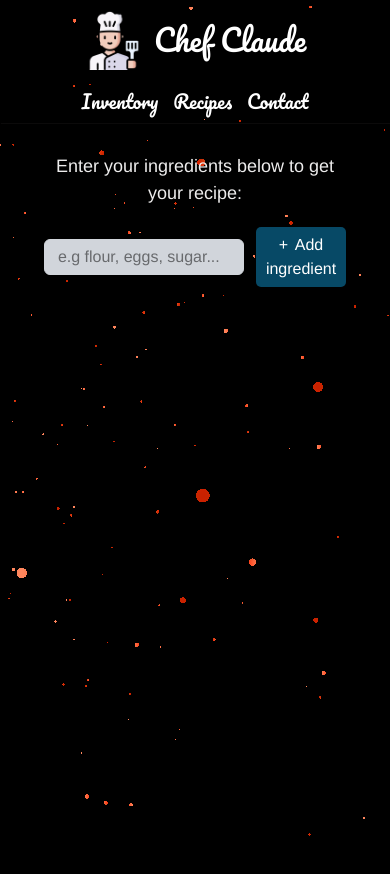
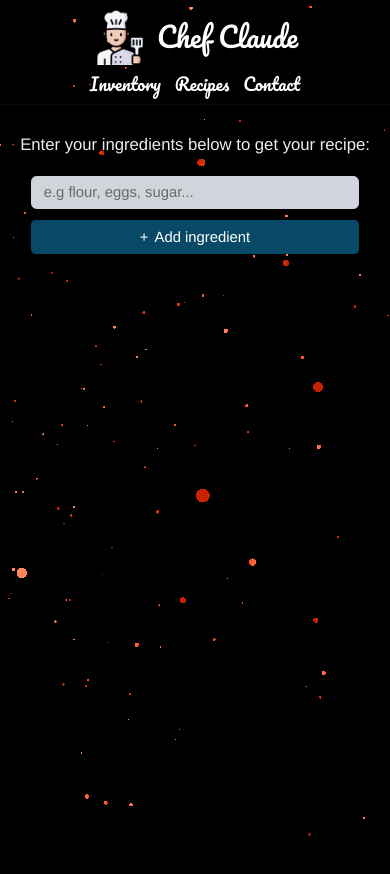
Before and after one commit to MikaelR07/Chef-claude, a React (Vite) app: page / in a window 390 px wide. Shown: the top 874 px of the page. Built offline with nearby package versions, Linux system fonts and the light colour scheme.

Commit message:
added styling for mobile responsiveness

```diff
--- a/src/index.css
+++ b/src/index.css
@@ -174,6 +174,7 @@ header {
   margin: auto;
   padding: 2rem 2.5rem;
   border-radius: 0.8rem;
+  gap: 1.2rem;
 }
 .get-recipe {
   display: flex;
@@ -229,6 +230,27 @@ header {
   font-weight: 400;
   padding: 1.5rem 2rem;
   border-radius: 1rem;
+}
+
+.suggested-recipe-container h2 {
+  margin-bottom: 0.6rem;
+}
+
+.recipe-quickview strong,
+.recipe-markdown strong {
+  display: inline-block;
+  margin-top: 0.8rem;
+  margin-bottom: 0.4rem;
+}
+
+.recipe-markdown p {
+  margin-bottom: 0.8rem;
+}
+
+.recipe-markdown code {
+  background: rgba(255, 255, 255, 0.1);
+  padding: 0.2rem 0.4rem;
+  border-radius: 0.4rem;
 }
 
 .recipe-fallback {
@@ -290,3 +312,58 @@ header {
 .suggested-recipe-container ol li {
   margin-bottom: 8px;
 }
+
+@media (max-width: 900px) {
+  .navigation-bar,
+  .main-container,
+  .ingredient-list,
+  .recipe-request,
+  .suggested-recipe-container,
+  .status-message {
+    width: 90%;
+  }
+
+  .recipe-form {
+    padding: 0 2rem;
+  }
+}
+
+@media (max-width: 640px) {
+  html {
+    font-size: 58%;
+  }
+
+  .navigation-bar {
+    gap: 1rem;
+  }
+
+  .recipe-form {
+    flex-direction: column;
+    align-items: stretch;
+    padding: 0 1.2rem;
+  }
+
+  .recipe-input {
+    width: 100%;
+    max-width: 100%;
+  }
+
+  .recipe-form button,
+  .get-recipe-button,
+  .recipe-action-button {
+    width: 100%;
+  }
+
+  .recipe-request {
+    flex-direction: column;
+    align-items: stretch;
+  }
+
+  .get-recipe {
+    align-items: flex-start;
+  }
+
+  .recipe-actions {
+    width: 100%;
+  }
+}
```
